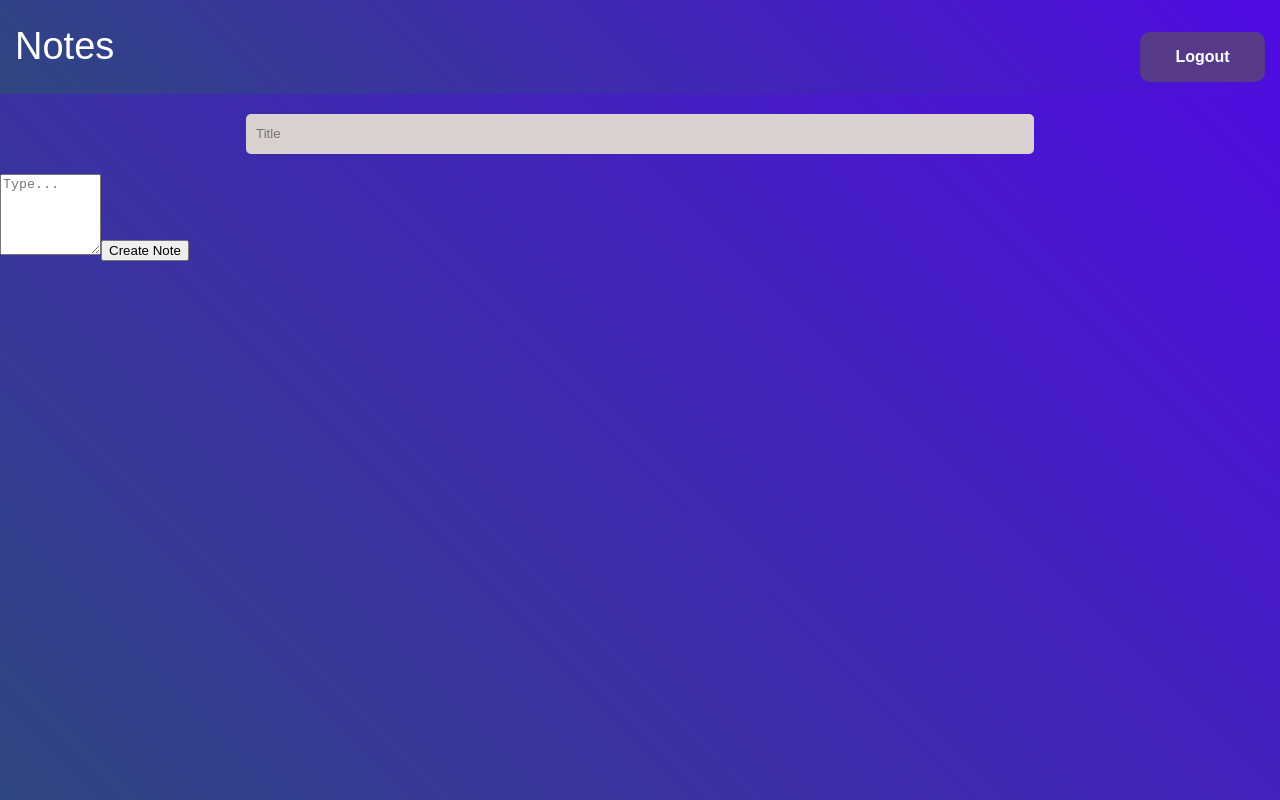
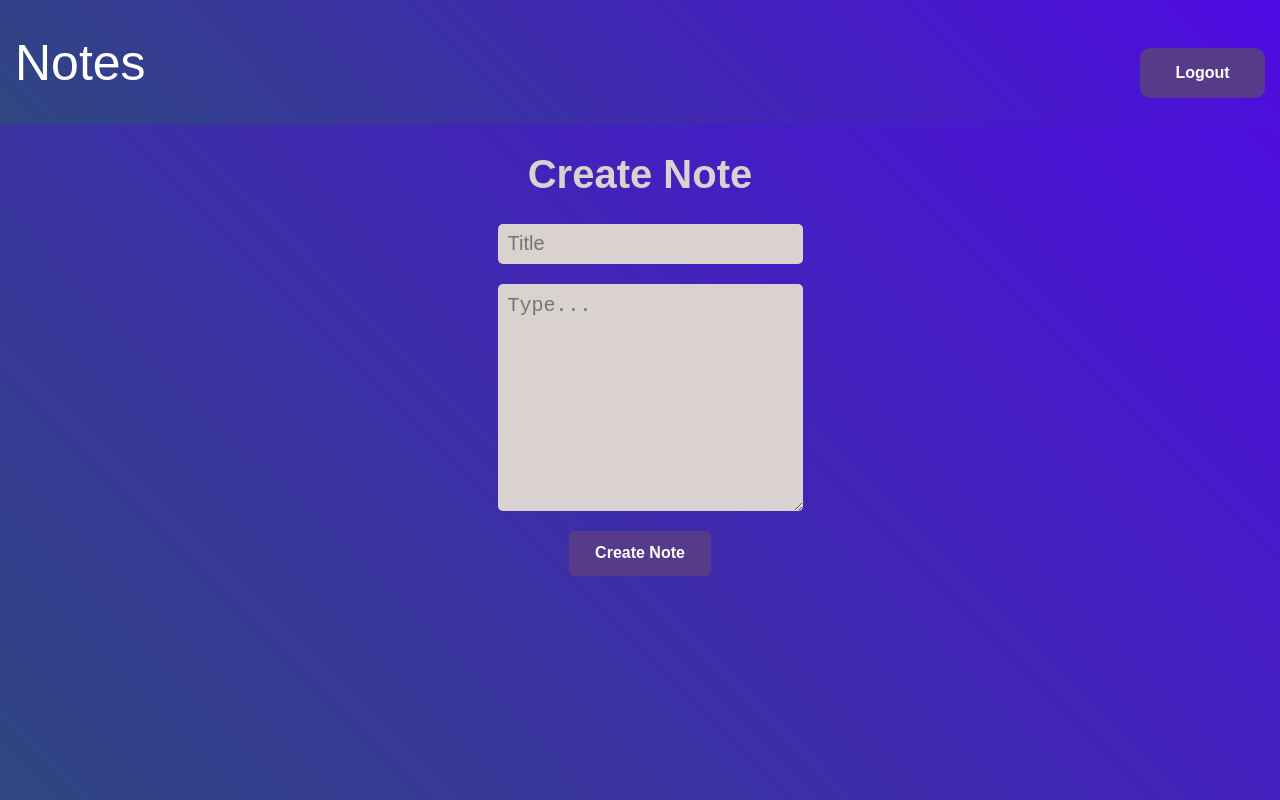
Before and after one commit to Ismailouab/Notes.app, a React (Create React App) app: page /create in a window 1280 px wide. Built offline with nearby package versions, Linux system fonts and the light colour scheme.

Commit message:
add somme styles for createNotes and updateNotes

```diff
--- a/src/components/CreateNotes.jsx
+++ b/src/components/CreateNotes.jsx
@@ -2,7 +2,7 @@ import axios from 'axios'
 import React, { useState } from 'react'
 import { Link } from 'react-router-dom'
 import { useNavigate } from 'react-router-dom';
-
+import './css/CreateNotes.css';
 
 function CreateNotes() {
 const [title,setTitle]=useState('')
@@ -28,10 +28,11 @@ const createNote =async(e)=>{
  }
   return (
     <div className='note'>
-        <form onSubmit={createNote}>
-            <input type="text" placeholder='Title'  value={title} onChange={(e)=>setTitle(e.target.value)}/>
-            <textarea cols={10} rows={5} placeholder='Type...'  value={content} maxLength={100}onChange={(e)=>setContent(e.target.value)}></textarea>
-            <button type="submit">Create Note</button>
+        <form onSubmit={createNote} className='form'>
+            <h1>Create Note</h1>
+            <input id='inputCreate' type="text" placeholder='Title'  value={title} onChange={(e)=>setTitle(e.target.value)}/>
+            <textarea  id='content'rows={9} placeholder='Type...'  value={content} maxLength={100}onChange={(e)=>setContent(e.target.value)}></textarea>
+            <button id='btn5' type="submit">Create Note</button>
         </form>
 
         <div className='note_footer'>
--- a/src/components/Header.jsx
+++ b/src/components/Header.jsx
@@ -1,5 +1,6 @@
 import React from 'react'
 import './css/Header.css';
+import { Link } from 'react-router-dom';
 function Header({setConnected}) {
   const logout = () => {
     localStorage.removeItem("token");
@@ -7,7 +8,7 @@ function Header({setConnected}) {
   }
   return (
     <div className='header'>
-        <h1 className='title'>Notes</h1>
+        <Link to='/' className='link'><h1 className='title'>Notes</h1></Link>
         <button id='btn2' onClick={logout}>Logout</button>
     </div>
 
--- a/src/components/Notes.jsx
+++ b/src/components/Notes.jsx
@@ -1,6 +1,7 @@
 import axios from 'axios';
 import React, { useEffect, useState } from 'react'
 import { Link } from 'react-router-dom';
+import './css/Notes.css';
 
 function Notes() {
 const [notes,setNotes]=useState([])
@@ -44,20 +45,22 @@ const [notes,setNotes]=useState([])
 
  }
   return (
+      <>
+        <h1>Mes Notes</h1>
+        <Link to='/create'><button id='btn4'>Create Note</button></Link>
+      <div className='notes_card'>
+        <div className="info">
 
-      <div>
-        <h1>Mes Notes</h1>
-        <Link to='/create'><button >Create Note</button></Link>
           {notes.length > 0 ? (
               <ul>
                   {notes.map((note) =>
                       (
                         <li key={note.id}>
                           <h3>{note.title}</h3>
-                        <p>{note.content}</p>
-                        <small>Created on: {new Date(note.date).toLocaleString()}</small>
+                          <p> <strong>Content:</strong>{note.content}</p>
+                          <p><strong>Created on:</strong> {new Date(note.date).toLocaleString()}</p>
                           <span>
-                          <button onClick={()=>deleteNote(note.id)}>del</button>
+                            <button id='btn3' onClick={()=>deleteNote(note.id)}>del</button>
                             <Link to={`/notes/${note.id}`}><button>Edit</button></Link>
                           </span>
                         </li>
@@ -69,9 +72,13 @@ const [notes,setNotes]=useState([])
                 <p>Aucune note disponible</p>
               )
           }
+        </div>
+
 
 
       </div>
+      </>
+
 
   );
 }
--- a/src/components/UpdateNotes.jsx
+++ b/src/components/UpdateNotes.jsx
@@ -1,6 +1,7 @@
 import axios from 'axios';
 import React, { useEffect, useState } from 'react'
 import { useNavigate, useParams } from 'react-router-dom';
+
 
 function UpdateNotes() {
   const [title, setTitle] = useState('');
@@ -58,9 +59,10 @@ function UpdateNotes() {
   return (
     <div className='note'>
         <form onSubmit={update}>
-        <input type="text" placeholder='Title'  value={title} onChange={(e) => setTitle(e.target.value)}/>
-        <textarea cols={10} rows={5} placeholder='Type...' maxLength={100} value={content} onChange={(e) => setContent(e.target.value)} ></textarea>
-        <button type='submit'>update</button>
+        <h1>Create Note</h1>
+        <input id='inputCreate' type="text" placeholder='Title'  value={title} onChange={(e) => setTitle(e.target.value)}/>
+        <textarea id='content' rows={9} placeholder='Type...' maxLength={100} value={content} onChange={(e) => setContent(e.target.value)} ></textarea>
+        <button id='btn5' type='submit'>update Note</button>
         </form>
 
     </div>
--- /dev/null
+++ b/src/components/css/CreateNotes.css
@@ -0,0 +1,39 @@
+.note{
+    display: flex;
+    justify-content: center;
+    align-items: center;
+}
+#inputCreate {
+    width: 100%;
+    font-size: 20px;
+}
+
+#content{
+    width: 100%;
+    font-size: 20px;
+    background: #dad1d1;
+    justify-content: center;
+    display: flex;
+    margin: 20px auto;
+    padding: 10px;
+    border: none;
+    outline: none;
+    border-radius: 5px;
+}
+#btn5{
+    width: 50%;
+    height: 45px;
+    font-size: 10px;
+    margin: 10px auto;
+    justify-content: center;
+    display: block;
+    color: #fff;
+    background: #573b8a;
+    font-size: 1rem;
+    font-weight: bold;
+    margin-top: 20px;
+    outline: none;
+    border: none;
+    border-radius: 5px;
+    cursor: pointer;
+}
--- a/src/components/css/Header.css
+++ b/src/components/css/Header.css
@@ -16,6 +16,7 @@
     width: 100%;
     justify-content: space-between;
     align-items: center;
+
 }
 #btn2{
     width: 10%;
@@ -33,8 +34,11 @@
 #btn2:hover{
     background: #6d44b8;
 }
+.link{
+    text-decoration: none;
+}
 .title{
     color: #fff;
-    font-size: 38px;
+    font-size: 50px;
     font-weight: 400;
 }
--- a/src/components/css/Login.css
+++ b/src/components/css/Login.css
@@ -27,7 +27,8 @@ label{
     font-weight: hold;
 }
 input{
-    width: 60%;
+    width: 50%;
+    font-size: 20px;
     height: 20px;
     background: #dad1d1;
     justify-content: center;
@@ -38,7 +39,8 @@ input{
     outline: none;
     border-radius: 5px;
 }
-#btn1{
+
+#btn1 {
     width: 30%;
     height: 50px;
     margin: 10px auto;
--- /dev/null
+++ b/src/components/css/Notes.css
@@ -0,0 +1,99 @@
+.notes_card ul {
+    display: flex;
+    flex-wrap: wrap;
+    justify-content: center;
+    gap: 20px;
+}
+.notes_card ul li{
+    list-style-type: none;
+    padding: 0;
+    margin: 0;
+    border: 1px solid #ddd;
+    border-radius: 10px;
+    padding: 15px;
+    width: 300px;
+    text-align: center;
+    box-shadow: 0 4px 4px rgba(0, 0, 0, 0.1);
+    background-color: #dad1d1;
+    overflow: hidden;
+    margin: 10px;
+    position: relative;
+    transform: translate(20px);
+    transition: transform 0.3s , box-shadow 0.3s ease , opacity 0.3s ease;
+    opacity: 0;
+    animation: slideIn  0.4s forwards;
+
+}
+.notes_card ul li:hover{
+    transform: scale(1.05);
+    box-shadow: 0 6px 12px rgba(0, 0, 0, 0.3)
+}
+.notes_card ul{
+    margin-top: 10px;
+}
+.notes_card ul li h3{
+    font-size: 1.5rem;
+    margin: 10px 0;
+
+}
+.notes_card ul li p {
+    margin: 5px 0;
+    font-size: 0.9rem;
+    color: #555;
+}
+.notes_card ul li strong{
+    color: #333;
+}
+.notes_card ul li small{
+    display: block;
+}
+.notes_card ul li #btn3{
+    margin-right: 10px;
+}
+.notes_card ul li button{
+    width: 20%;
+    height: 35px;
+    color: #fff;
+    background: #573b8a;
+    font-size: 1rem;
+    font-weight: bold;
+    margin-top: 20px;
+    outline: none;
+    border: none;
+    border-radius: 10px;
+    cursor: pointer;
+}
+.notes_card ul li button:hover{
+    background: #6d44b8;
+}
+h1{
+    color: #dad1d1;
+    font-size: 40px;
+    display: flex;
+    justify-content: center;
+}
+#btn4{
+    width: 10%;
+    height: 50px;
+    margin-left: 20px;
+    color: #fff;
+    background: #573b8a;
+    font-size: 1rem;
+    font-weight: bold;
+    margin-top: 20px;
+    outline: none;
+    border: none;
+    border-radius: 10px;
+    cursor: pointer;
+}
+
+@keyframes slideIn {
+    from {
+        opacity: 0;
+        transform: translateY(20px);
+    }
+    to{
+        opacity: 1;
+        transform: translateY(0);
+    }
+}
```
Lines whose indentation alone changed are shown as unchanged.
